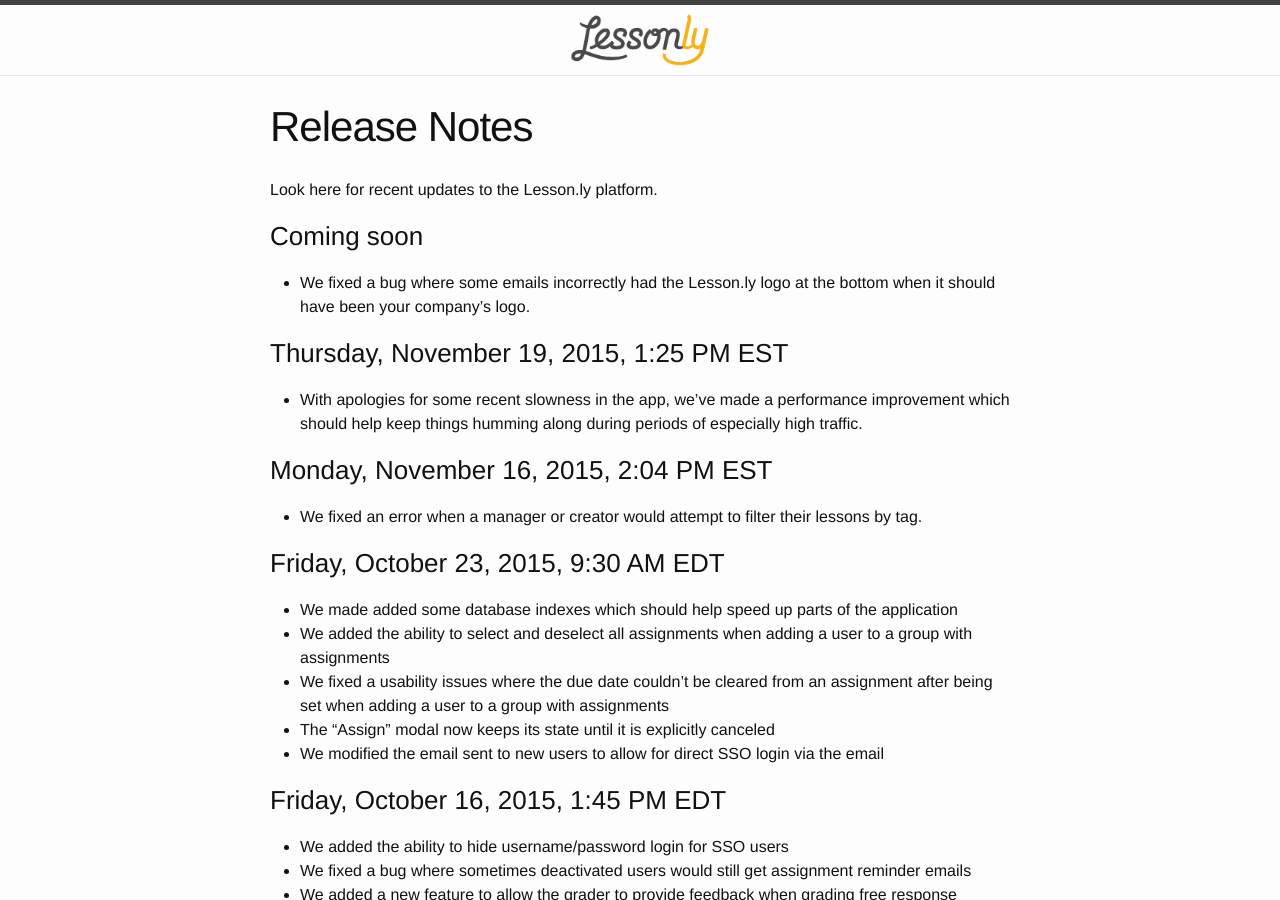
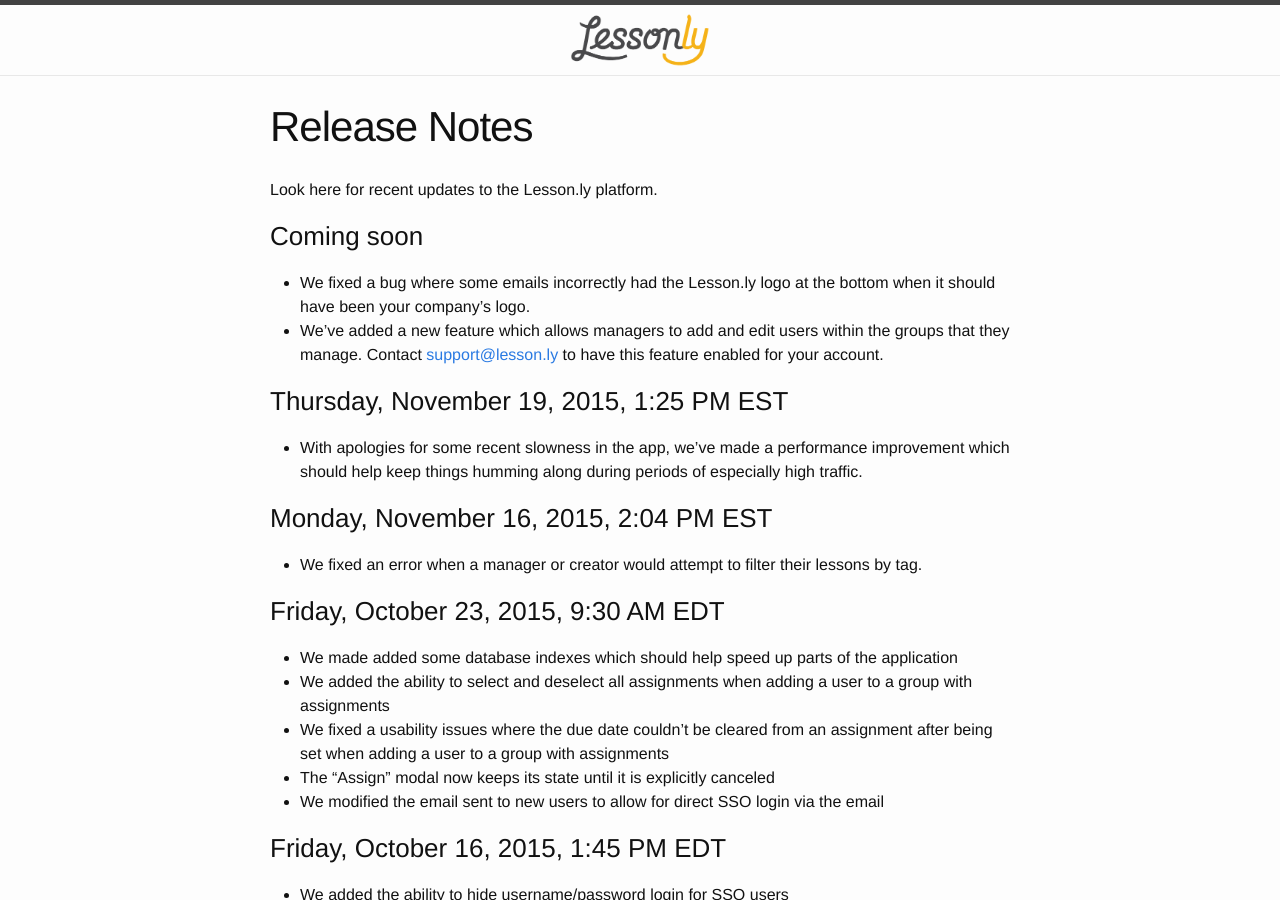
Before and after one commit to isabella232/lessonly.github.io, a Jekyll site: the page built from release-notes.md, in a window 1280 px wide and 900 px high. Built offline with Jekyll 4.4.1, drawn with Linux system fonts in a browser that asks for light colours.

Commit message:
Managers can add/edit users with the feature enabled

```diff
--- a/release-notes.md
+++ b/release-notes.md
@@ -9,6 +9,7 @@
 ### Coming soon
 
 - We fixed a bug where some emails incorrectly had the Lesson.ly logo at the bottom when it should have been your company's logo.
+- We've added a new feature which allows managers to add and edit users within the groups that they manage. Contact <support@lesson.ly> to have this feature enabled for your account.
 
 ### Thursday, November 19, 2015, 1:25 PM EST
 
```
